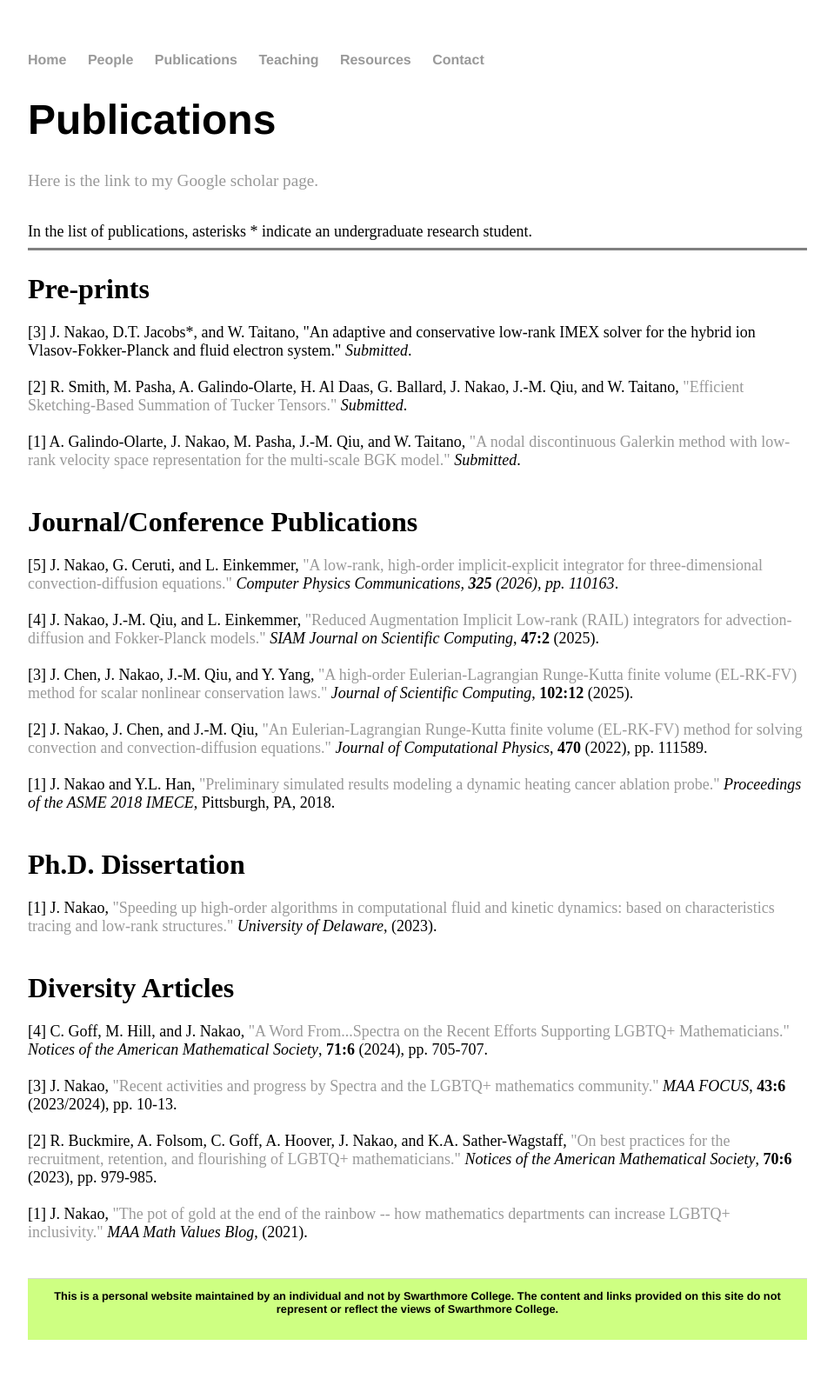
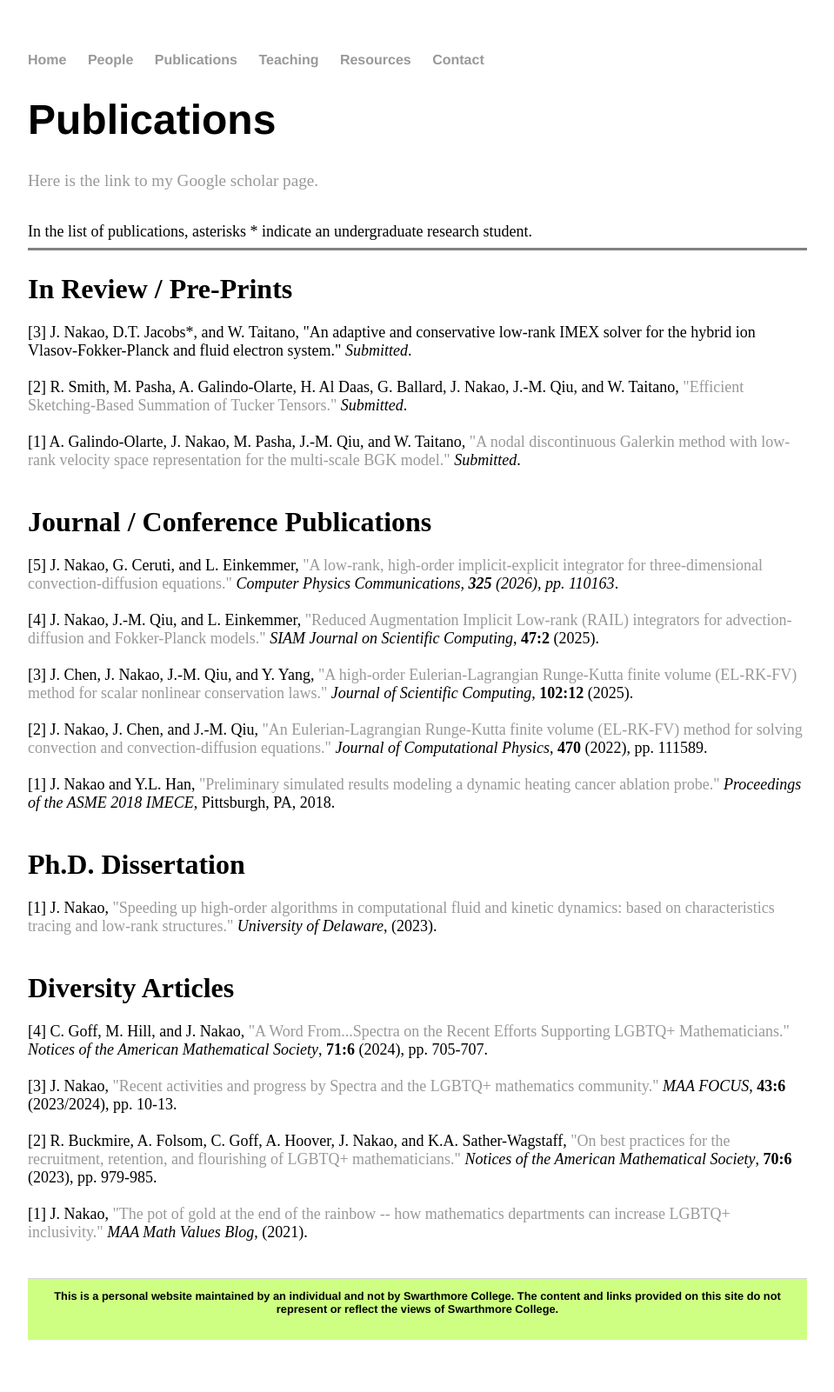
Before and after one commit to jhknakao/jhknakao.github.io, a Jekyll site: the page built from publications.html, in a window 1280 px wide. Shown: the whole page at 87% size, without its empty margins (160-1119 px from the left). Built offline with Jekyll 4.4.1, drawn with Linux system fonts in a browser that asks for light colours.

Commit message:
Update publications.html

```diff
--- a/publications.html
+++ b/publications.html
@@ -15,7 +15,7 @@ title: Publications
 	<hr size="3" noshade>
 	<br>
 
-	<font size="6"><b>Pre-prints</b></font>
+	<font size="6"><b>In Review / Pre-Prints</b></font>
 	<font size="4">
 	<br>
 	<br>
@@ -30,7 +30,7 @@ title: Publications
 	<br>
 	<br>
 	</font>
-	<font size="6"><b>Journal/Conference Publications</b></font>
+	<font size="6"><b>Journal / Conference Publications</b></font>
 	<font size="4">
 	<br>
 	<br>
```
